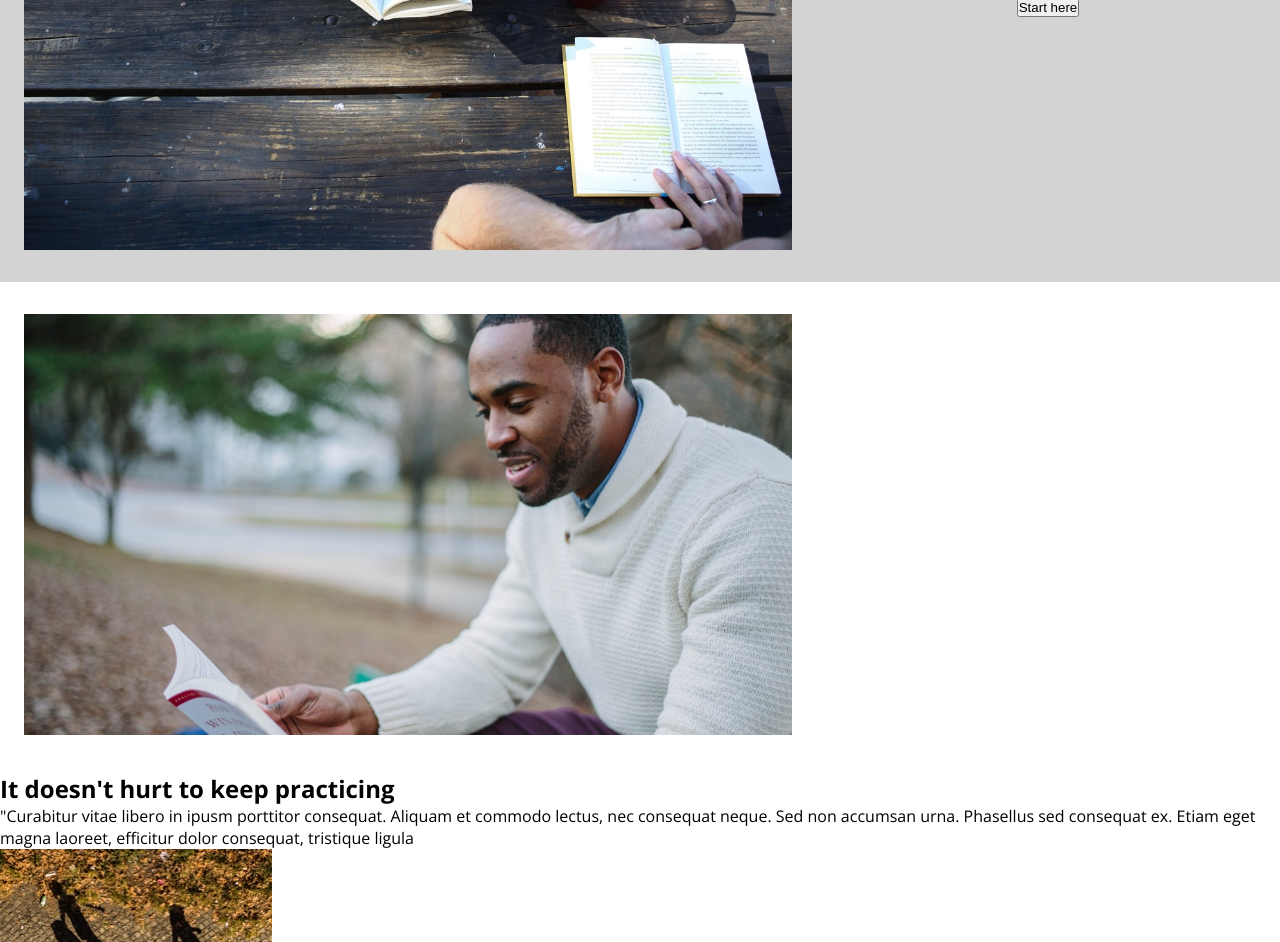
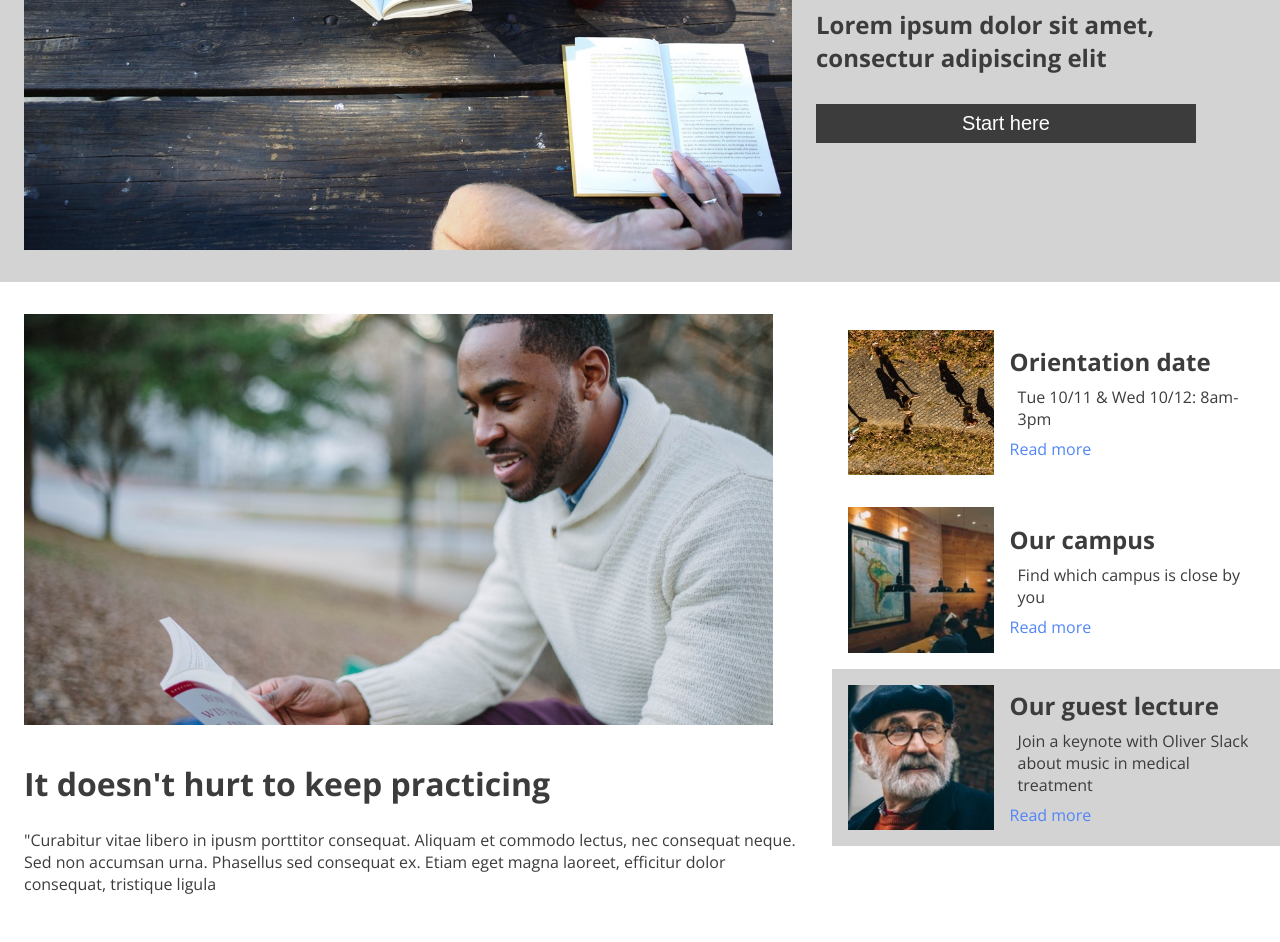
Before and after one commit to chanatinart02/Colmar-Webpage, a plain HTML site: page index.html in a window 1280 px wide. Shown: the part 414-1356 px from the top of the page. Drawn offline with nearby package versions, Linux system fonts and the light colour scheme.

Commit message:
style information

```diff
--- a/index.html
+++ b/index.html
@@ -24,7 +24,7 @@
         </nav>
     </header>
     <main>
-        <section class="first part">
+        <section class="first part bg">
             <img class="banner" src="./images/banner.jpg" alt="banner">
             <div class="right-side">
                 <h1>Learn something new everyday</h1>
@@ -35,35 +35,43 @@
         <!-- information part -->
         <section class="secound part">
             <div class="left-side">
-                <img class="banner" src="./images/information-main.jpg" alt="information-main">
+                <img src="./images/information-main.jpg" alt="information-main">
                 <h2>It doesn't hurt to keep practicing</h2>
                 <p>"Curabitur vitae libero in ipusm porttitor consequat. Aliquam et commodo lectus, nec consequat neque. Sed non accumsan urna. Phasellus sed consequat ex. Etiam eget magna laoreet, efficitur dolor consequat, tristique ligula</p>
+                <p>Emanuel, Sr Strategist at Hiring.com</p>
             </div>
             <div class="information">
                 <div class="sub-info">
                     <img src="./images/information-orientation.jpg" alt="orientation">
+                    <div class="sub-text">
                     <h3>Orientation date</h3>
                     <p>Tue 10/11 & Wed 10/12: 8am-3pm</p>
                     <a href="#">Read more</a>
                 </div>
+                </div>
                 <div class="sub-info">
                     <img src="./images/information-campus.jpg" alt="campus">
+                    <div class="sub-text">
                     <h3>Our campus</h3>
                     <p>Find which campus is close by you</p>
                     <a href="#">Read more</a>
                 </div>
-                <div class="sub-info">
+                </div>
+                <div class="sub-info bg">
                     <img src="./images/information-guest-lecture.jpg" alt="gust lecture">
+                    <div class="sub-text">
                     <h3>Our guest lecture</h3>
-                    <p>Join a keynote with Oliver Slack</p>
-                    <p>about music in medical treatment</p>
+                    <p>Join a keynote with Oliver Slack
+                    about music in medical treatment</p>
                     <a href="#">Read more</a>
+                </div>
                 </div>
             </div>
         </section>
         <!-- COURSES -->
-        <section class="main-course">
+        <section class="main-course bg">
             <h2>Start learning</h2>
+            <div class="courses">
             <div class="sub-course">
                 <img src="./images/course-software.jpg" alt="Software">
                 <h3>Software engineering</h3>
@@ -100,6 +108,7 @@
                 <p>COURSE</p>
                 <p>Analytics, Content Marketing, Mobile Marketing</p>
             </div>
+        </div>
         </section>
         <!-- THESIS -->
         <section class="thesis">
@@ -110,7 +119,7 @@
             <p>Curabitur vitae libero in ipusm porttitor consequat. Aliquam et commodo lectus, nec consequat neque. Sed non accumsan urna. Phasellus sed consequat ex. Etiam eget magna laoreet, efficitur dolor consequat, tristique ligula</p>
             </div>
             <div class="thesis-right">
-                <div class="sub-thesis">
+                <div class="sub-thesis bg">
                     <img src="./images/thesis-fisma.jpg" alt="Fisma">
                     <h3>Fisma: Design and Prototype</h3>
                     <p>Designer showcase of new prototype product</p>
--- a/styles.css
+++ b/styles.css
@@ -1,9 +1,26 @@
 * {
     margin: 0;
     padding: 0;
+    --text-color: rgb(61, 60, 60);
 }
 html {
     font-size: 16px;
+}
+
+h1 {
+    font-size: 3rem;
+}
+
+h2 {
+    font-size: 2rem;
+}
+
+h3 {
+    font-size: 1.5rem;
+}
+
+h1, h2, h3, p {
+    color: var(--text-color);
 }
 
 body {
@@ -29,6 +46,7 @@ header {
 
 a {
     text-decoration: none;
+    color: black;
 }
 
 nav a {
@@ -44,6 +62,9 @@ nav {
 /* main */
 .first {
     display: flex;
+}
+.bg {
+
     background-color: lightgray;
 }
 
@@ -56,5 +77,83 @@ nav {
     display: flex;
     flex-direction: column;
     justify-content: center;
-    align-items: center;
+    padding-right: 80px;
 }
+
+.right-side h3 {
+    padding-top: 24px;
+}
+
+.right-side button {
+    width: 380px;
+    padding: 8px 0;
+    background-color: var(--text-color);
+    color: white;
+    border: none;
+    font-size: 1.25rem;
+    margin-top: 30px;
+}
+
+/* information */
+.secound {
+    display: flex;
+}
+
+.left-side {
+    width: 65%;
+}
+.left-side img {
+    width: 90%;
+    padding: 32px 24px;
+}
+
+.left-side h2, .left-side p {
+    padding-left: 24px;
+}
+
+.left-side p {
+    padding: 24px 32px 32px 24px;
+}
+
+.information {
+    display: flex;
+    flex-direction: column;
+    width: 35%;
+    padding-top: 32px;
+}
+
+.sub-info img {
+    height: auto;
+    width: 35%;
+}
+
+.sub-info {
+    display: flex;
+    padding: 16px;
+}
+
+.sub-text {
+    display: flex;
+    flex-direction: column;
+    justify-content: center;
+    padding-left: 16px;
+    width: 65%;
+}
+
+.sub-text p {
+    padding: 8px;
+}
+
+.sub-text a {
+    color: rgba(77, 131, 247, 0.973);
+}
+
+/* COURSES */
+.main-course h2 {
+    text-align: center;
+    padding: 32px;
+}
+
+.sub-course {
+    display: flex;
+}
```
